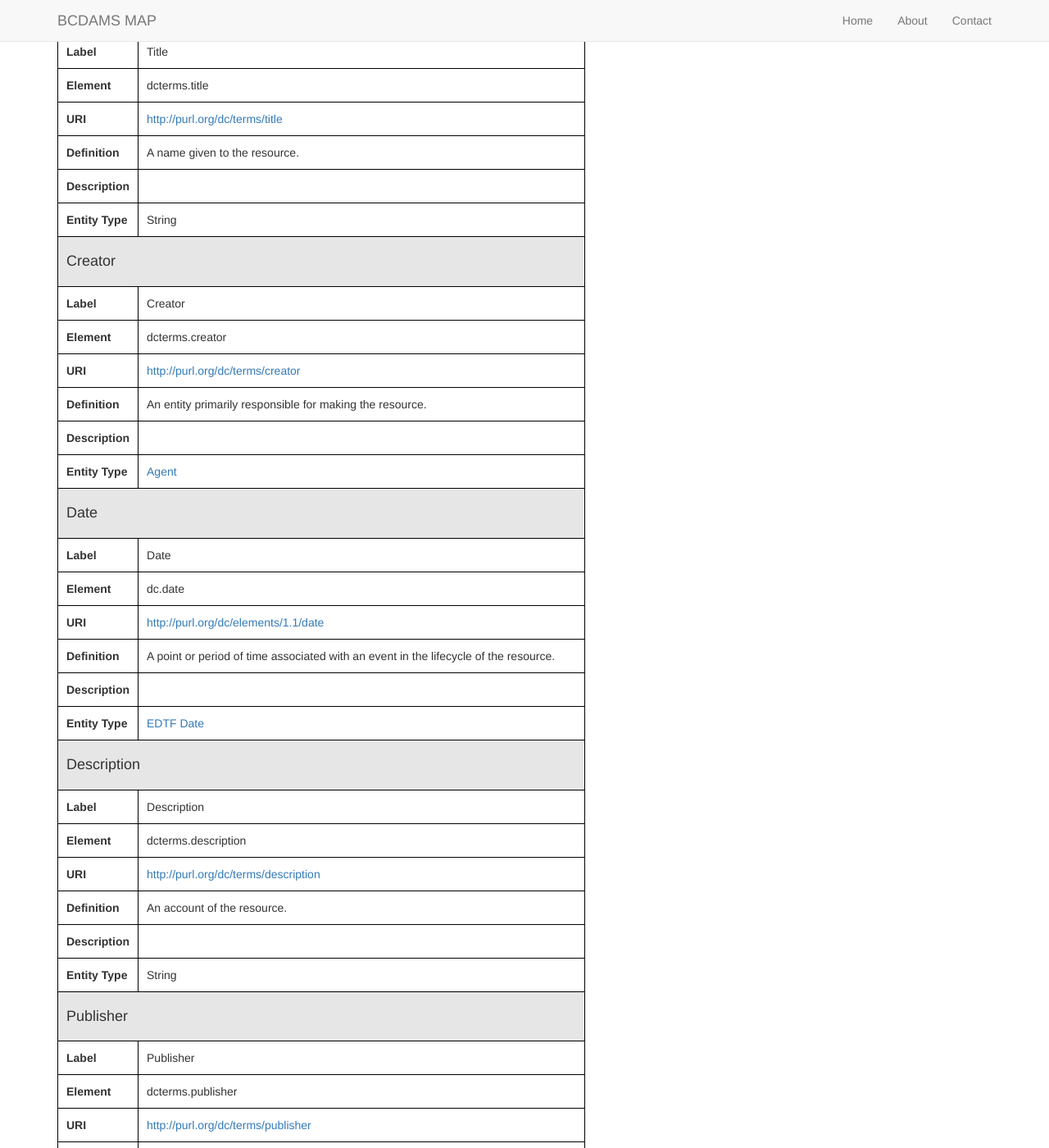
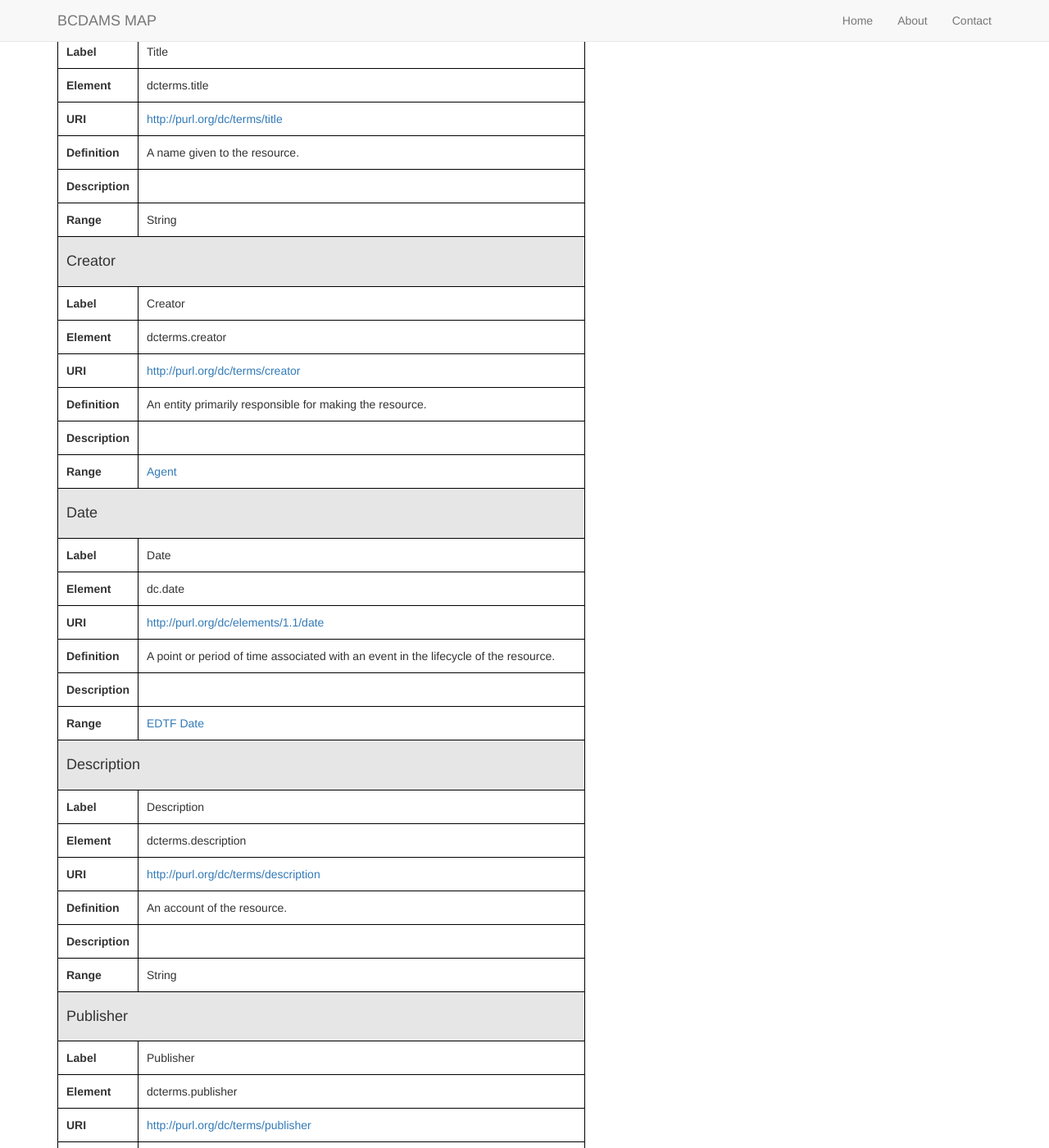
Before and after one commit to uhlibraries-digital/bcdams-map, a Jekyll site: the page built from index.html, in a window 1280 px wide and 1400 px high, scrolled down 410 px. Shown: the whole window at 82% size. Built offline with Jekyll 4.4.1, drawn with Linux system fonts in a browser that asks for light colours; nearby versions of some CDN libraries; the list of posts is cut into pages by our own code; some of the changed text lies outside the part shown.

Commit message:
change entity to range

```diff
--- a/_includes/table.html
+++ b/_includes/table.html
@@ -30,14 +30,14 @@
 {% if element.range_label %}
 	{% if element.range_uri %}
 		<tr>
-			<td><b>Entity Type</b></td>
+			<td><b>Range</b></td>
 			<td>
 				<a href="{{ element.range_uri }}">{{ element.range_label }}</a>
 			</td>
 		</tr>
 	{% else %}
 		<tr>
-			<td><b>Entity Type</b></td>
+			<td><b>Range</b></td>
 			<td>{{ element.range_label }}</td>
 		</tr>
 	{% endif %}
```
